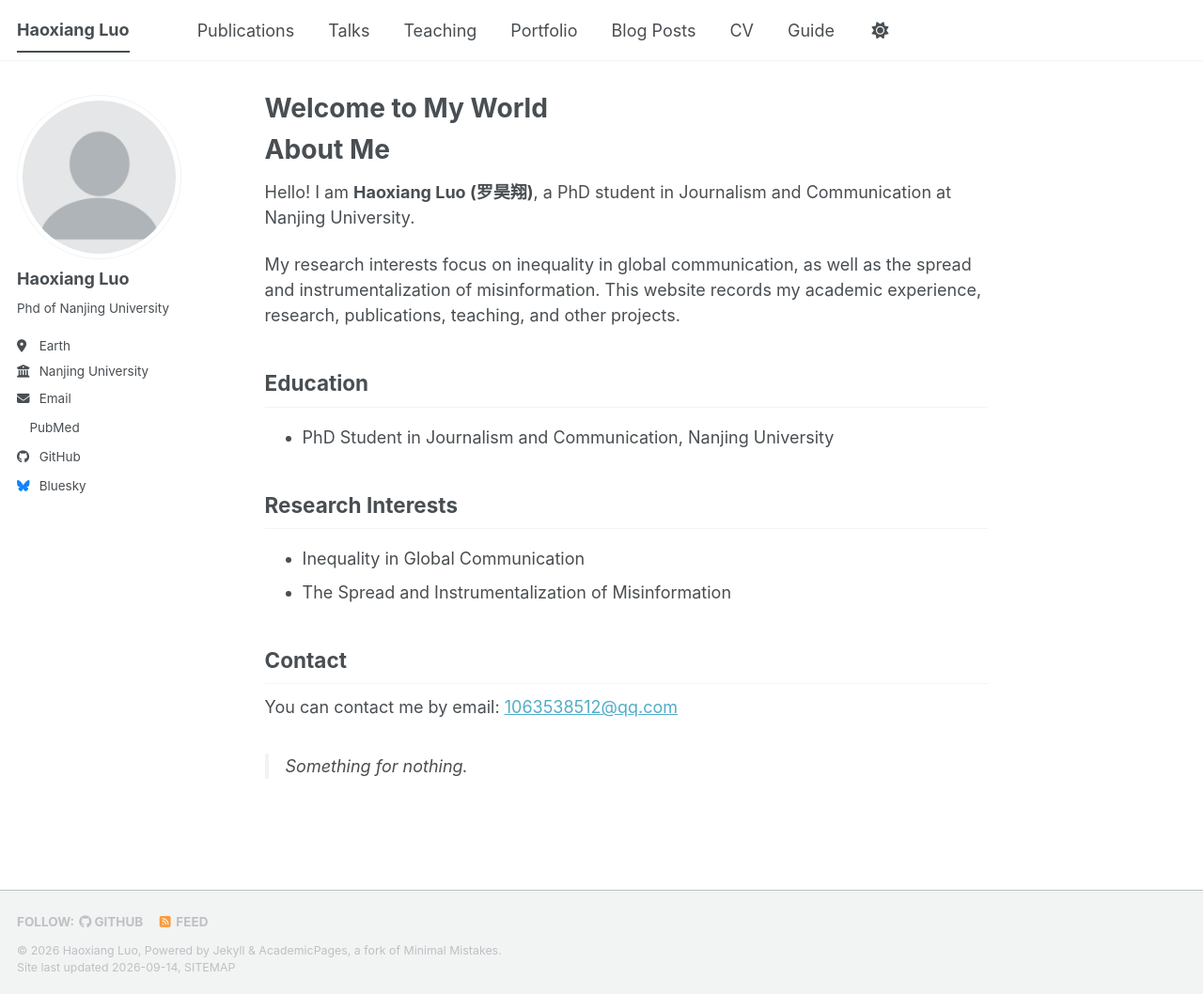
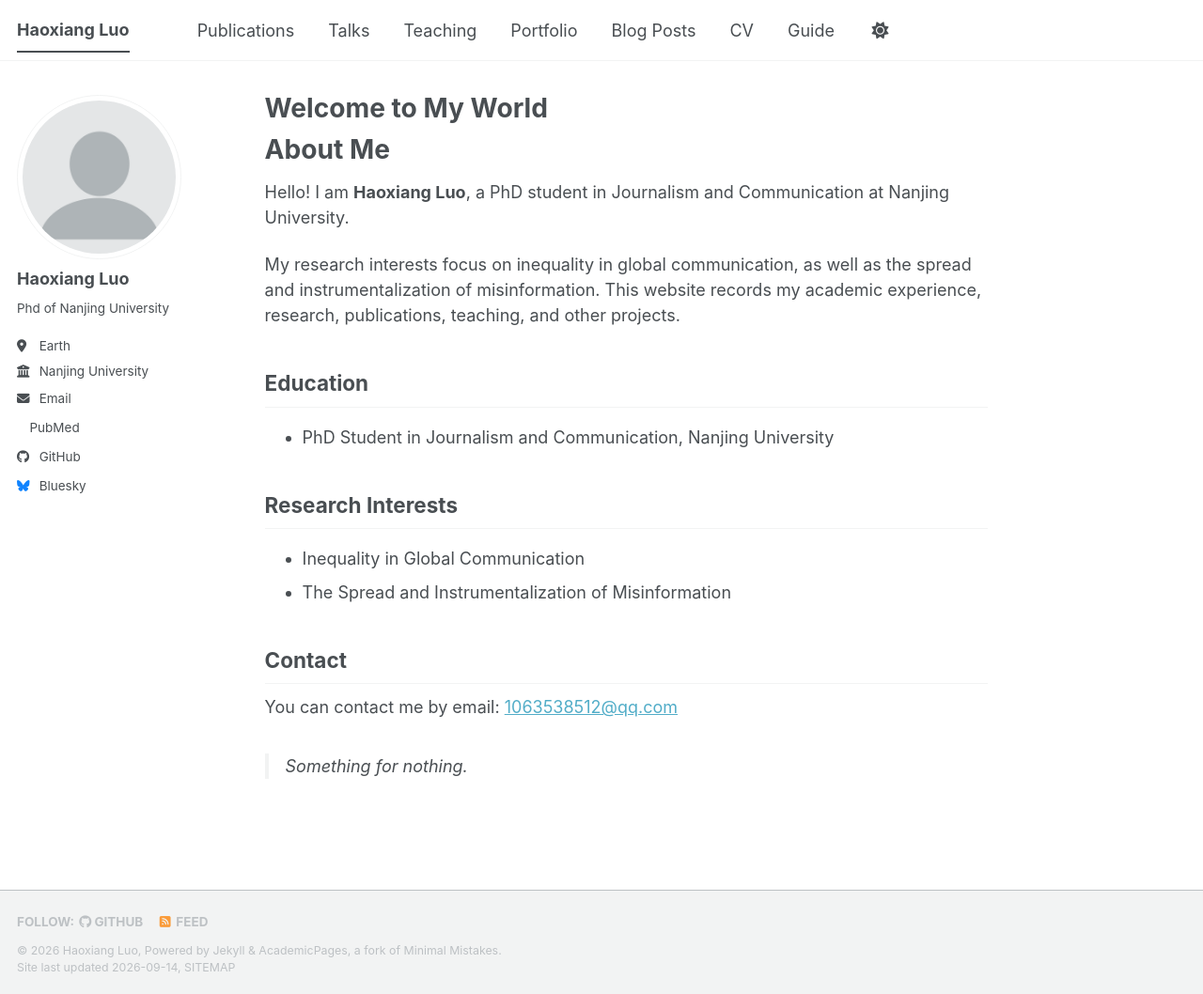
Before and after one commit to HaoxiangLuo/HaoxiangLuo.github.io, a Jekyll site: the page built from _pages/about.md, in a window 1280 px wide and 1058 px high. Shown: the whole window at 94% size. Built offline with Jekyll 4.4.1, drawn with Linux system fonts in a browser that asks for light colours; a style sheet for code colours, icons or effects is not loaded.

Commit message:
Update about.md

```diff
--- a/_pages/about.md
+++ b/_pages/about.md
@@ -9,7 +9,7 @@ redirect_from:
 
 # About Me
 
-Hello! I am **Haoxiang Luo (罗昊翔)**, a PhD student in Journalism and Communication at Nanjing University.
+Hello! I am **Haoxiang Luo**, a PhD student in Journalism and Communication at Nanjing University.
 
 My research interests focus on inequality in global communication, as well as the spread and instrumentalization of misinformation. This website records my academic experience, research, publications, teaching, and other projects.
 
```
